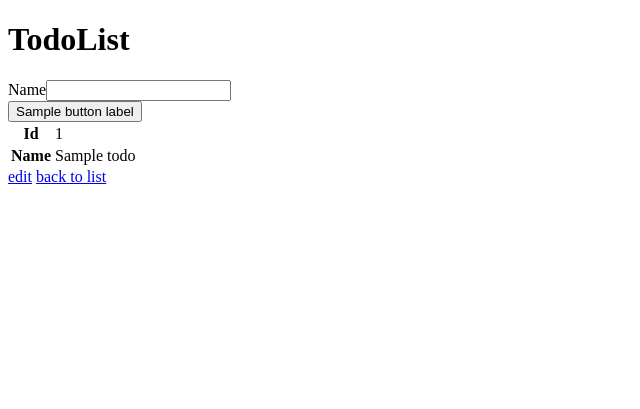
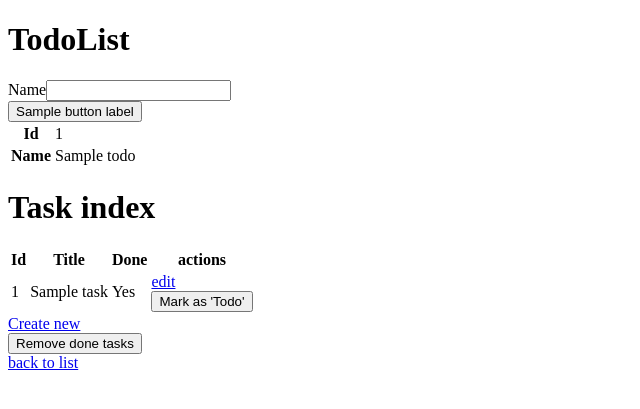
Before and after one commit to Jgrasp/test-ideveloppement, a Symfony app: template templates/todo_list/show.html.twig in a window 1280 px wide. Shown: the top 409 px of the page, without its empty margins (0-640 px from the left). Run offline with Twig, Linux system fonts and the light colour scheme; the template is opened without the code that fills it: most values are stand-ins (such as "Sample title", 1, 10 or a date in 2020); form fields are guessed from the names that the template uses; some libraries are stand-ins or nearby versions.

Commit message:
Mise en place de toutes les fonctionnalités

```diff
--- a/src/Form/TaskType.php
+++ b/src/Form/TaskType.php
@@ -13,9 +13,7 @@ class TaskType extends AbstractType
     {
         $builder
             ->add('title')
-            ->add('done')
-            ->add('list')
-        ;
+            ->add('done');
     }
 
     public function configureOptions(OptionsResolver $resolver): void
--- a/templates/task/_delete_form.html.twig
+++ b/templates/task/_delete_form.html.twig
@@ -1,4 +1,4 @@
-<form method="post" action="{{ path('app_task_delete', {'id': task.id}) }}" onsubmit="return confirm('Are you sure you want to delete this item?');">
+<form method="post" action="{{ path('app_task_delete', {'list': task.list.id, 'id': task.id}) }}" onsubmit="return confirm('Are you sure you want to delete this item?');">
     <input type="hidden" name="_token" value="{{ csrf_token('delete' ~ task.id) }}">
     <button class="btn">Delete</button>
 </form>
--- a/templates/task/edit.html.twig
+++ b/templates/task/edit.html.twig
@@ -7,7 +7,6 @@
 
     {{ include('task/_form.html.twig', {'button_label': 'Update'}) }}
 
-    <a href="{{ path('app_task_index') }}">back to list</a>
+    <a href="{{ path('app_todo_list_show', { 'id' : task.list.id}) }}">back to list</a>
 
-    {{ include('task/_delete_form.html.twig') }}
 {% endblock %}
--- a/templates/task/new.html.twig
+++ b/templates/task/new.html.twig
@@ -7,5 +7,5 @@
 
     {{ include('task/_form.html.twig') }}
 
-    <a href="{{ path('app_task_index') }}">back to list</a>
+    <a href="{{ path('app_todo_list_show', {'id' : list.id}) }}">back to list</a>
 {% endblock %}
--- a/templates/todo_list/show.html.twig
+++ b/templates/todo_list/show.html.twig
@@ -24,8 +24,54 @@
         </tbody>
     </table>
 
+    <h1>Task index</h1>
 
-    <a href="{{ path('app_todo_list_edit', {'id': todoList.id}) }}">edit</a>
+    <table class="table">
+        <thead>
+        <tr>
+            <th>Id</th>
+            <th>Title</th>
+            <th>Done</th>
+            <th>actions</th>
+        </tr>
+        </thead>
+        <tbody>
+        {% for task in todoList.tasks %}
+            <tr>
+                <td>{{ task.id }}</td>
+                <td>{{ task.title }}</td>
+                <td>{{ task.done ? 'Yes' : 'No' }}</td>
+                <td>
+                    <a href="{{ path('app_task_edit', {'list': task.list.id, 'id': task.id}) }}">edit</a>
+                    <form method="post"
+                          action="{{ path('app_task_toggle_done', {'list': task.list.id, 'id': task.id}) }}">
+                        <input name="_method" value="PUT" type="hidden">
+                        <input type="hidden" name="_token" value="{{ csrf_token('toggleDone' ~ task.id) }}">
+                        <button type="submit">
+                            {% if task.done %}
+                                Mark as 'Todo'
+                            {% else %}
+                                Mark as 'Done'
+                            {% endif %}
+                        </button>
+                    </form>
+                </td>
+            </tr>
+        {% else %}
+            <tr>
+                <td colspan="4">no records found</td>
+            </tr>
+        {% endfor %}
+        </tbody>
+    </table>
+
+    <a href="{{ path('app_task_new', { 'list' : todoList.id}) }}">Create new</a>
+
+    <form method="post" action="{{ path('app_todo_list_delete_task_done', {'id': todoList.id}) }}">
+        <input name="_method" value="DELETE" type="hidden">
+        <input type="hidden" name="_token" value="{{ csrf_token('deleteDoneTasks') }}">
+        <button type="submit">Remove done tasks</button>
+    </form>
 
     <a href="{{ path('app_todo_list_index') }}">back to list</a>
 {% endblock %}
```
Also changed, not shown: src/Controller/TaskController.php (+21 -25 lines), src/Controller/TodoListController.php (+11 -0 lines), src/Repository/TaskRepository.php (+14 -0 lines), 1 other file.
